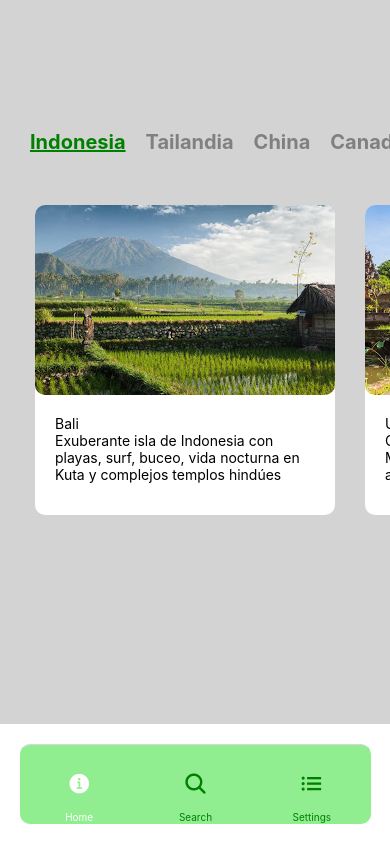
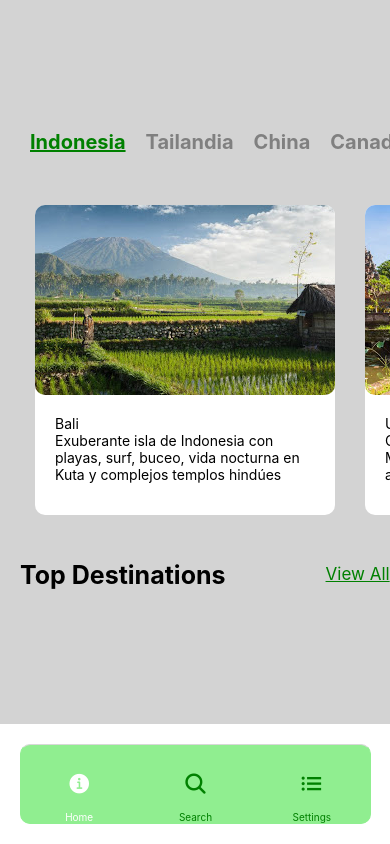
Before and after one commit to clf94-dev/travel-app-react-native, a React Native app: screen /Home in a window 390 px wide. Built offline with nearby package versions, Linux system fonts and the light colour scheme.

Commit message:
added Top Destinations header

```diff
--- a/screens/HomeScreen.js
+++ b/screens/HomeScreen.js
@@ -24,21 +24,22 @@ export default function HomeScreen(){
 
     return(
 
-        <View style={{ flex: 1, alignItems: 'start', justifyContent: 'center', paddingTop: 70 , paddingLeft:20, backgroundColor: 'lightgray'}}>
+        <View style={{ flex: 1, alignItems: 'start', justifyContent: 'start', paddingTop: 70 , paddingLeft:20, backgroundColor: 'lightgray'}}>
 
             <FlatList  style={{ position:'relative', top: 50, maxHeight:120}} horizontal showsHorizontalScrollIndicator='false' data={CountriesDestination} keyExtractor={item => item.index} renderItem={showCountries}/>
-            <FlatList  horizontal data={CountriesDestination[country].destinations} keyExtractor={item => item.index} renderItem={({item}) => (
+            <FlatList  horizontal style={{maxHeight:370}}data={CountriesDestination[country].destinations} keyExtractor={item => item.index} renderItem={({item}) => (
                  <View style={styles.cardPlaces}>
                             <Image style={{width:'100%', borderRadius:10}} source={item.src} />
-
                             <View style={styles.text}>
-                             <Text>{item.name}</Text>
-                            <Text>{item.info}</Text>
+                                <Text>{item.name}</Text>
+                                <Text>{item.info}</Text>
                             </View>
-
-
                 </View>
             )}/>
+            <View style={styles.header}>
+                <Text style={styles.Top}>Top Destinations</Text>
+                <TouchableOpacity ><Text style={[styles.select, styles.viewall]}>View All</Text></TouchableOpacity>
+            </View>
 
          </View>
 
@@ -71,5 +72,21 @@ cardPlaces: {
 text: {
     padding: 20,
     height: 120
+},
+Top: {
+    fontSize:25,
+    fontWeight:'bold',
+
+
+},
+header:{
+    flex: 1,
+    flexDirection:'row',
+    maxHeight:100
+},
+viewall:{
+    paddingLeft: 100,
+    paddingTop:4,
+    fontSize:17
 }
 })
```
